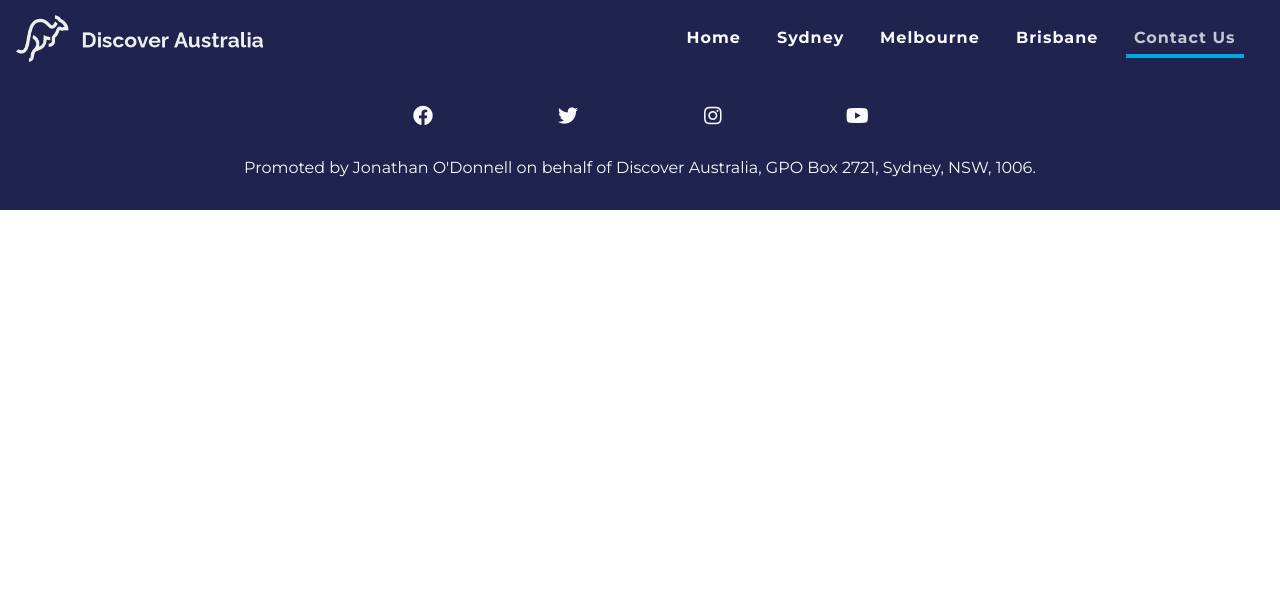
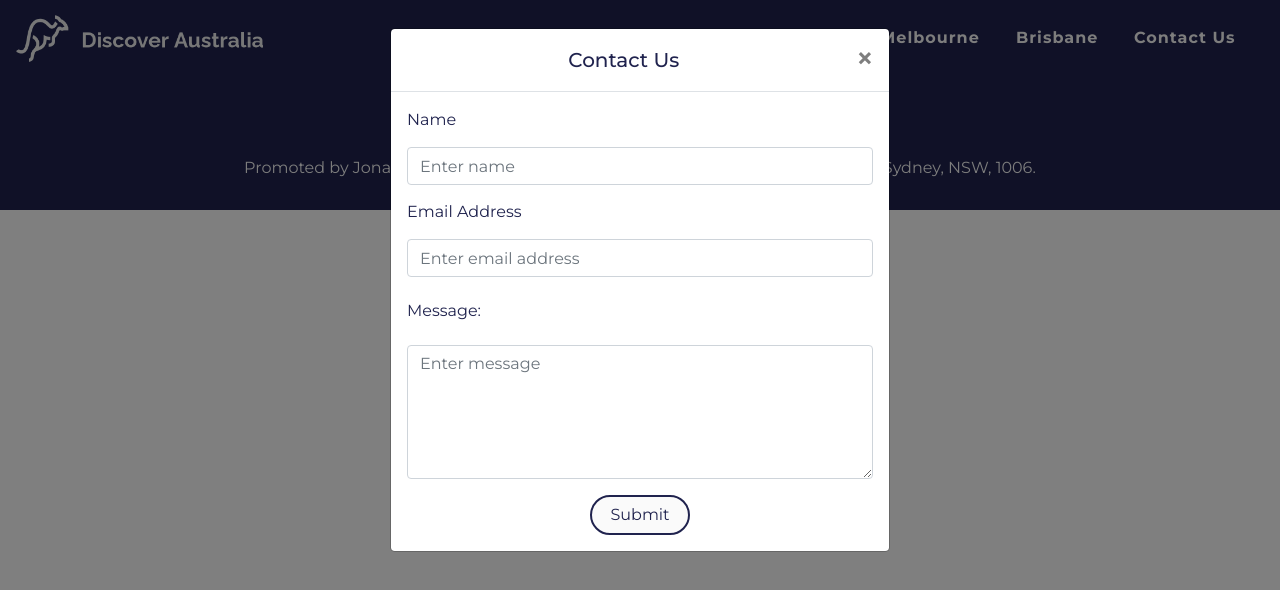
Before and after one commit to Code-Institute-Submissions/milestone-project-113, a plain HTML site: page index.html in a window 1280 px wide. Both pictures are taken after a click on the link "Contact Us". Drawn offline with nearby package versions, Linux system fonts and the light colour scheme.

Commit message:
added contact form and modal containing it

```diff
--- a/assets/css/style.css
+++ b/assets/css/style.css
@@ -9,6 +9,13 @@
 
 .paragraph-white {
     color: #fafafa;
+}
+
+.modal-title {
+    font-family: "Montserrat", sans-serif;
+    color: #20234E;
+    width: 100%;
+    text-align: center;
 }
 
 /* Navbar */
@@ -59,10 +66,41 @@
     background: transparent;
 }
 
+/* Contact Form */
+
+.contact-form {
+    text-align: left;
+    font-family: "Montserrat", sans-serif;
+}
+
+.contact-form label {
+    margin-bottom: 15px;
+    color: #20234E;
+}
+
+ .contact-form input {
+    margin-bottom: 15px;
+}
+
+button[type="submit"] {
+    background-color: #fafafa;
+    border: 2px solid #20234E;
+    color: #20234E;
+    border-radius: 23px;
+    width: 100px;
+    font-family: "Montserrat", sans-serif;
+}
+
+button[type="submit"]:hover {
+    background-color: #20234E;
+    color: #fafafa;
+}
+
 /* Footer */
 
 .footer-container {
     background-color: #20234E;
+    color: #fafafa;
     padding: 0;
 }
 
--- a/index.html
+++ b/index.html
@@ -67,9 +67,77 @@
                   >
                 </li>
                 <li class="nav-item">
-                  <a class="nav-link hvr-underline-from-center" href="#">
+                  <a
+                    class="nav-link hvr-underline-from-center"
+                    href="#ContactUsForm"
+                    data-toggle="modal"
+                    data-target="#contactUsForm"
+                  >
                     Contact Us
                   </a>
+                  <!-- Modal -->
+                  <div
+                    class="modal fade"
+                    id="contactUsForm"
+                    tabindex="-1"
+                    aria-labelledby="contactUsForm"
+                    aria-hidden="true"
+                  >
+                    <div class="modal-dialog">
+                      <div class="modal-content">
+                        <div class="modal-header">
+                          <h5 class="modal-title" id="contactUs">
+                            Contact Us
+                          </h5>
+                          <button
+                            type="button"
+                            class="close"
+                            data-dismiss="modal"
+                            aria-label="Close"
+                          >
+                            <span aria-hidden="true">&times;</span>
+                          </button>
+                        </div>
+                        <div class="modal-body">
+                          <form>
+                            <div class="form-group contact-form">
+                              <label for="name">Name</label>
+                              <input
+                                type="firstName"
+                                class="form-control"
+                                id="name"
+                                aria-describedby="Name"
+                                placeholder="Enter name"
+                                required
+                              />
+                              <label for="emailAddress">Email Address</label>
+                              <input
+                                type="email"
+                                class="form-control"
+                                id="emailAddress"
+                                aria-describedby="emailAddress"
+                                placeholder="Enter email address"
+                                required
+                              />
+                              <label for="message-text" class="col-form-label"
+                                >Message:</label
+                              >
+                              <textarea
+                                class="form-control"
+                                id="message-text"
+                                rows="5"
+                                placeholder="Enter message"
+                                required
+                              ></textarea>
+                            </div>
+                            <button type="submit" class="btn">
+                              Submit
+                            </button>
+                          </form>
+                        </div>
+                      </div>
+                    </div>
+                  </div>
                 </li>
               </ul>
             </div>
@@ -119,7 +187,8 @@
         <!--Social media icons end-->
         <div class="col-12">
           <p class="paragraph paragraph-white promoted text-center">
-            Promoted by Jonathan O'Donnell on behalf of Discover Australia, GPO Box 2721, Sydney, NSW, 1006.
+            Promoted by Jonathan O'Donnell on behalf of Discover Australia, GPO
+            Box 2721, Sydney, NSW, 1006.
           </p>
         </div>
       </div>
```
